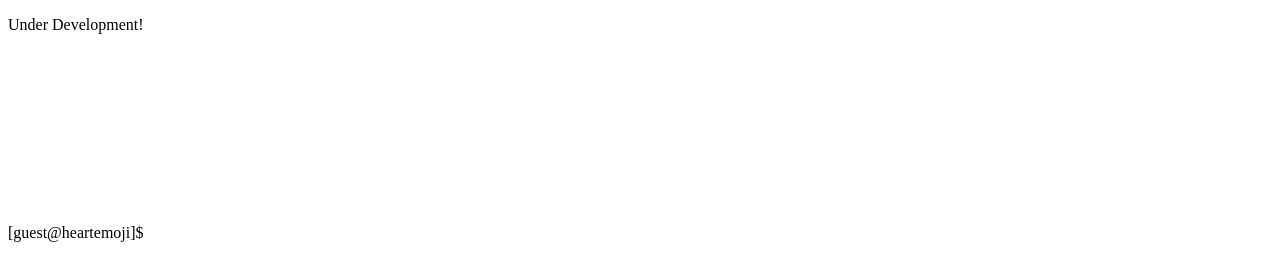
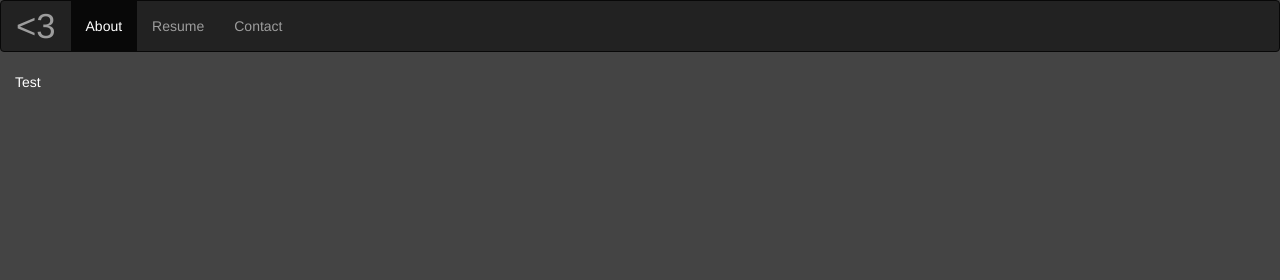
Before and after one commit to heartemoji/heartemoji.github.io, a plain HTML site: page index.html in a window 1280 px wide. Drawn offline with nearby package versions, Linux system fonts and the light colour scheme.

Commit message:
Added a basic navbar skeleton with collapsable links

```diff
--- a/index.html
+++ b/index.html
@@ -4,18 +4,56 @@
 <!DOCTYPE html>
 <html>
     <head>
+        <title>Tom Amaral</title>
+
+        <meta name="viewport" content="width=device-width, initial-scale=1">
+        <meta charset="utf-8">
+
+        <!-- Latest compiled and minified CSS -->
+        <link rel="stylesheet" href="https://maxcdn.bootstrapcdn.com/bootstrap/3.3.7/css/bootstrap.min.css">
+
+        <!-- jQuery library -->
+        <script src="https://ajax.googleapis.com/ajax/libs/jquery/3.3.1/jquery.min.js"></script>
+
+        <!-- Latest compiled JavaScript -->
+        <script src="https://maxcdn.bootstrapcdn.com/bootstrap/3.3.7/js/bootstrap.min.js"></script>
+
         <link rel="stylesheet" href="style.css">
-        <script src="https://ajax.googleapis.com/ajax/libs/jquery/3.3.1/jquery.min.js"></script>
-        <title>heartemoji</title>
     </head>
 
     <body>
-        <p>Under Development!</p>
-        <form id="terminal">
-            <textarea id="outField" rows="10" cols="50" readonly style="resize: none; width:100%"></textarea>
-            <p style="display: inline-block">[guest@heartemoji]$</p>
-            <input id="inField" type="text" autofocus autocomplete="off">
-        </form>
+        <nav id="navigation" class="navbar navbar-inverse ">
+            <div class="container-fluid">
+                <div class="navbar-header">
+                    <button type="button" class="navbar-toggle" data-toggle="collapse" data-target="#myNavbar">
+                        <span class="icon-bar"></span>
+                        <span class="icon-bar"></span>
+                        <span class="icon-bar"></span>
+                    </button>
+                    <a id="heart" class="navbar-brand" href="#">&lt;3</a>
+                </div>
+                <div class="collapse navbar-collapse" id="myNavbar">
+                    <ul class="nav navbar-nav">
+                        <li class="active"><a href="#">About</a></li>
+                        <li><a href="#">Resume</a></li>
+                        <li><a href="#">Contact</a></li>
+                    </ul>
+                </div>
+            </div>
+        </nav>
+        <div id="page" class="container-fluid">
+            <div class="row">
+                <div class="col-sm-6">
+                    <p>Test</p>
+                </div>
+                <div class="col-sm-6">
+
+                </div>
+            </div>
+        </div>
+        <script src="https://code.jquery.com/jquery-3.2.1.slim.min.js" integrity="sha384-KJ3o2DKtIkvYIK3UENzmM7KCkRr/rE9/Qpg6aAZGJwFDMVNA/GpGFF93hXpG5KkN" crossorigin="anonymous"></script>
+        <script src="https://cdnjs.cloudflare.com/ajax/libs/popper.js/1.12.9/umd/popper.min.js" integrity="sha384-ApNbgh9B+Y1QKtv3Rn7W3mgPxhU9K/ScQsAP7hUibX39j7fakFPskvXusvfa0b4Q" crossorigin="anonymous"></script>
+        <script src="https://maxcdn.bootstrapcdn.com/bootstrap/4.0.0/js/bootstrap.min.js" integrity="sha384-JZR6Spejh4U02d8jOt6vLEHfe/JQGiRRSQQxSfFWpi1MquVdAyjUar5+76PVCmYl" crossorigin="anonymous"></script>
         <script src="scripts/main.js"></script>
     </body>
 </html>
--- a/style.css
+++ b/style.css
@@ -1,15 +1,7 @@
-#outField {
-    border: none;
+body {
+    background-color: #444444 !important;
+    color: #ffffff !important;
 }
-
-#outField:focus {
-    border: 0pt;
-    outline: none !important;
+#heart {
+    font-size: 26pt;
 }
-
-#inField {
-    border: none;
-}
-#inField {
-    outline: none;
-}
```
